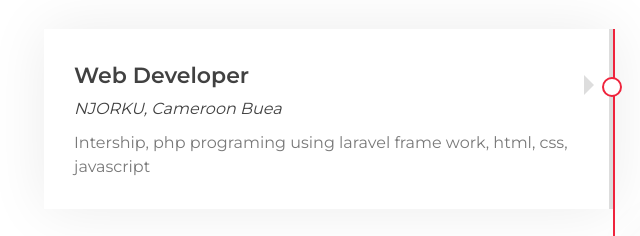
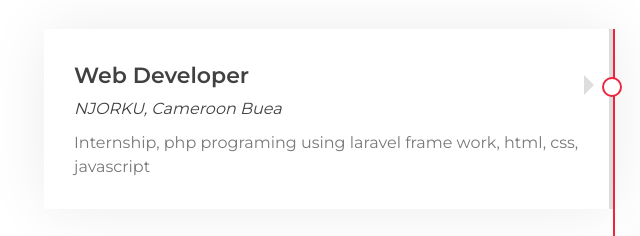
Before and after one commit to mrsuber/Thinkfull_02, a plain HTML site: page index.html in a window 1280 px wide. Shown: the part 2580-2816 px from the top of the page, 26-666 px from the left. Drawn offline with Linux system fonts and the light colour scheme.

Commit message:
spelling errors

```diff
--- a/index.html
+++ b/index.html
@@ -153,7 +153,7 @@
                             <h2>Web Developer</h2>
                             <h4>NJORKU, Cameroon Buea</h4>
                             <p>
-                                Intership, php programing using laravel frame work, html, css, javascript
+                                Internship, php programing using laravel frame work, html, css, javascript
                             </p>
                         </div>
                     </div>
```
